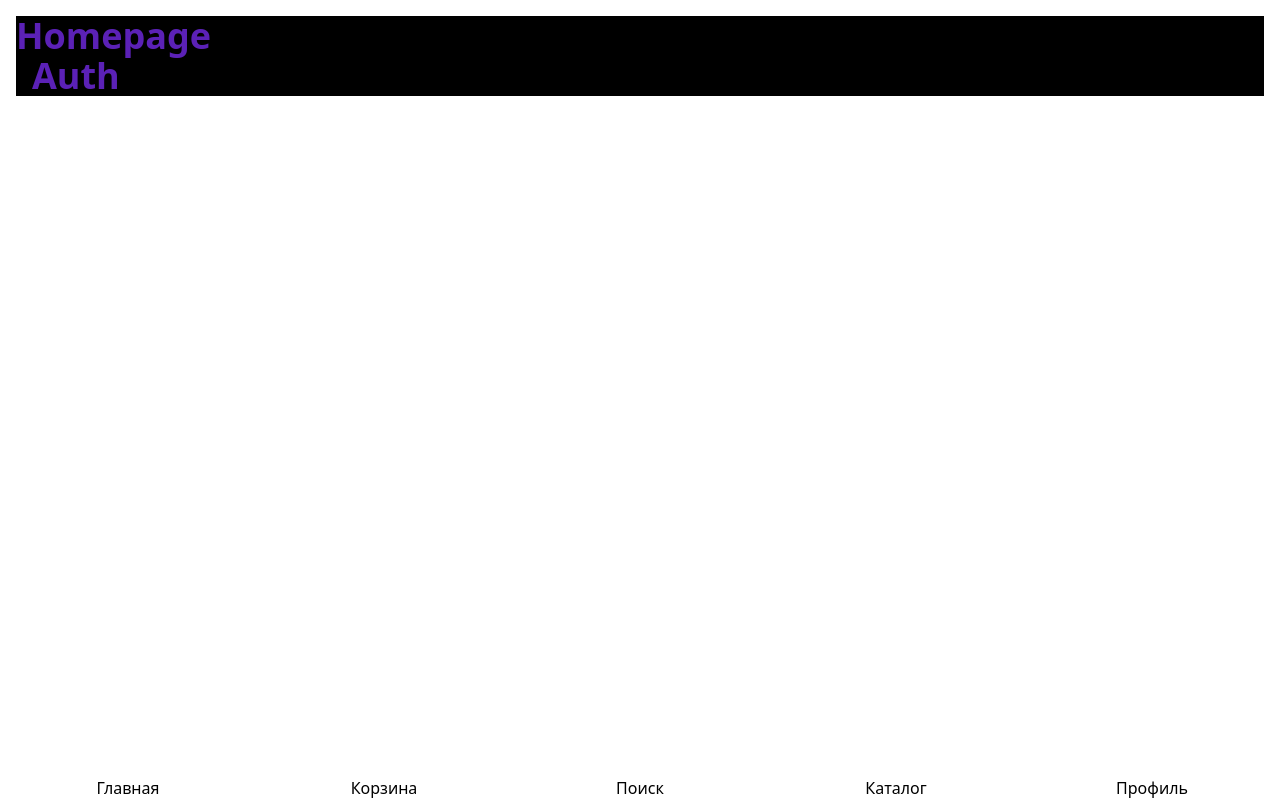
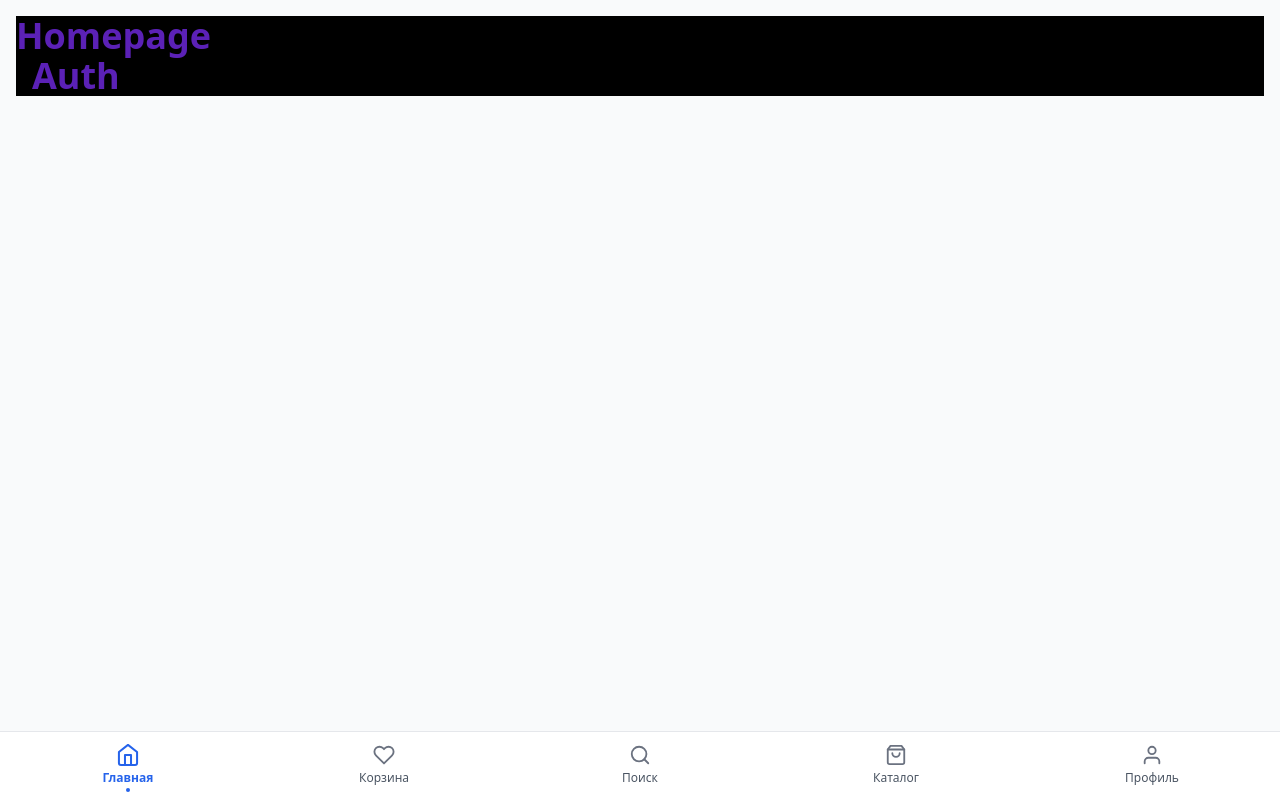
Before and after one commit to valikbrrr/shop-react-client, a React (Vite) app: page / in a window 1280 px wide. Built offline with nearby package versions, Linux system fonts and the light colour scheme.

Commit message:
added style for bottom-menu icons

```diff
--- a/src/MainRoutes.tsx
+++ b/src/MainRoutes.tsx
@@ -1,4 +1,3 @@
-// MainRoutes.tsx
 import {
   Route,
   BrowserRouter as Router,
@@ -8,7 +7,7 @@ import {
 import { useAuth } from "@/hooks/useAuth";
 import ProtectedRoute from "./navigation/ProtectedRoute";
 import { routes } from "./navigation/routes.const";
-import MainLayout from "@/components/layouts/MainLayout/MainLayout"; // ← ДОБАВЬТЕ ЭТОТ ИМПОРТ
+import MainLayout from "@/components/layouts/MainLayout/MainLayout";
 
 export const MainRoutes = () => {
   const { user } = useAuth();
@@ -28,7 +27,6 @@ export const MainRoutes = () => {
                   <route.component />
                 )
               ) : (
-                // ОБЕРНИТЕ В MainLayout
                 <ProtectedRoute>
                   <MainLayout>
                     <route.component />
--- a/src/components/layouts/MainLayout/MainLayout.tsx
+++ b/src/components/layouts/MainLayout/MainLayout.tsx
@@ -1,5 +1,6 @@
-import { useAuth } from '@/hooks/useAuth';
-import BottomMenu from '@/components/ui/bottom-menu/BottomMenu';
+// src/components/layouts/MainLayout/MainLayout.tsx
+import { useAuth } from "@/hooks/useAuth";
+import BottomMenu from "@/components/ui/bottom-menu/BottomMenu";
 
 interface MainLayoutProps {
   children: React.ReactNode;
@@ -9,10 +10,8 @@ const MainLayout: React.FC<MainLayoutProps> = ({ children }) => {
   const { user } = useAuth();
 
   return (
-    <div className="min-h-screen flex flex-col">
-      <main className="flex-1 pb-16">
-        {children}
-      </main>
+    <div className="min-h-screen flex flex-col bg-gray-50">
+      <main className="flex-1 pb-20"> {children}</main>
 
       {user && <BottomMenu />}
     </div>
--- a/src/components/ui/bottom-menu/BottomMenu.tsx
+++ b/src/components/ui/bottom-menu/BottomMenu.tsx
@@ -1,4 +1,3 @@
-// src/components/ui/bottom-menu/BottomMenu.tsx
 import { Link, useLocation } from "react-router-dom";
 import { menuItems } from "./menu.data";
 import MenuItem from "./MenuItem";
@@ -7,26 +6,25 @@ import { routes } from "@/navigation/routes.const";
 const BottomMenu = () => {
   const location = useLocation();
 
-  // Функция для получения реального пути по имени маршрута
   const getPathByName = (routeName: string) => {
     const route = routes.find((r) => r.name === routeName);
-    console.log(route?.path);
     return route?.path || "/";
   };
 
   return (
-    <nav className="bottom-menu">
-      {menuItems.map((item) => (
-        <Link
-          key={item.path}
-          to={getPathByName(item.path)}
-          className={
-            location.pathname === getPathByName(item.path) ? "active" : ""
-          }
-        >
-          <MenuItem item={item} />
-        </Link>
-      ))}
+    <nav className="fixed bottom-0 left-0 right-0 bg-white border-t border-gray-200 z-50">
+      <div className="flex">
+        {menuItems.map((item) => {
+          const path = getPathByName(item.path);
+          const isActive = location.pathname === path;
+
+          return (
+            <Link key={item.path} to={path} className="flex-1">
+              <MenuItem item={item} isActive={isActive} />
+            </Link>
+          );
+        })}
+      </div>
     </nav>
   );
 };
--- a/src/components/ui/bottom-menu/MenuItem.tsx
+++ b/src/components/ui/bottom-menu/MenuItem.tsx
@@ -1,16 +1,39 @@
+import Icon from "../icons/Icons";
 import type { IMenuItem } from "./menu.interface";
 
-interface IMenuItemProps {
+interface MenuItemProps {
   item: IMenuItem;
-  currentRoute?: string;
+  isActive?: boolean;
 }
 
-const MenuItem: React.FC<IMenuItemProps> = ({ item }) => {
-  // const isActive = currentRoute === item.path;
+const MenuItem: React.FC<MenuItemProps> = ({ item, isActive = false }) => {
   return (
-    <button className="items-center w-[20%]">
-      <span>{item.title}</span>
-    </button>
+    <div className="flex flex-col items-center justify-center px-2 pt-3 pb-2">
+      {/* Иконка с анимацией */}
+      <Icon
+        name={item.icon}
+        size={22}
+        className={`transition-all duration-200 ${
+          isActive
+            ? "text-blue-600 scale-110"
+            : "text-gray-500 hover:text-gray-700"
+        }`}
+      />
+
+      {/* Текст под иконкой */}
+      <span className={`text-xs mt-1 transition-all duration-200 ${
+        isActive
+          ? 'text-blue-600 font-semibold'
+          : 'text-gray-600'
+      }`}>
+        {item.title}
+      </span>
+
+      {/* Индикатор активного состояния */}
+      {isActive && (
+        <div className="w-1 h-1 bg-blue-600 rounded-full mt-0.5"></div>
+      )}
+    </div>
   );
 };
 
--- a/src/components/ui/bottom-menu/menu.data.ts
+++ b/src/components/ui/bottom-menu/menu.data.ts
@@ -1,6 +1,6 @@
 import type { IMenuItem } from "./menu.interface";
 
-export const menuItems:IMenuItem[] = [
+export const menuItems: IMenuItem[] = [
   {
     icon: 'home',
     path: 'Home',
@@ -17,7 +17,7 @@ export const menuItems:IMenuItem[] = [
     title: "Поиск"
   },
   {
-    icon: 'shopingBag',
+    icon: 'shoppingBag',
     path: 'Explorer',
     title: "Каталог"
   },
@@ -26,4 +26,4 @@ export const menuItems:IMenuItem[] = [
     path: 'Profile',
     title: "Профиль"
   },
-]
+];
--- a/src/components/ui/icons/Icons.tsx
+++ b/src/components/ui/icons/Icons.tsx
@@ -1,4 +1,3 @@
-// Обновить barrel export
 import {
   FiHeart,
   FiHome,
@@ -13,7 +12,7 @@ const iconMap: Record<TypeFeatherIconNames, IconType> = {
   home: FiHome,
   heart: FiHeart,
   search: FiSearch,
-  shopingBag: FiShoppingBag,
+  shoppingBag: FiShoppingBag,
   user: FiUser,
 };
 
--- a/src/index.css
+++ b/src/index.css
@@ -1,3 +1,7 @@
 @tailwind base;
 @tailwind components;
 @tailwind utilities;
+
+html {
+  scroll-behavior: smooth;
+}
--- a/src/types/iconsType.tsx
+++ b/src/types/iconsType.tsx
@@ -2,5 +2,5 @@ export type TypeFeatherIconNames =
   | "home"
   | "heart"
   | "search"
-  | "shopingBag"
+  | "shoppingBag"
   | "user";
```
